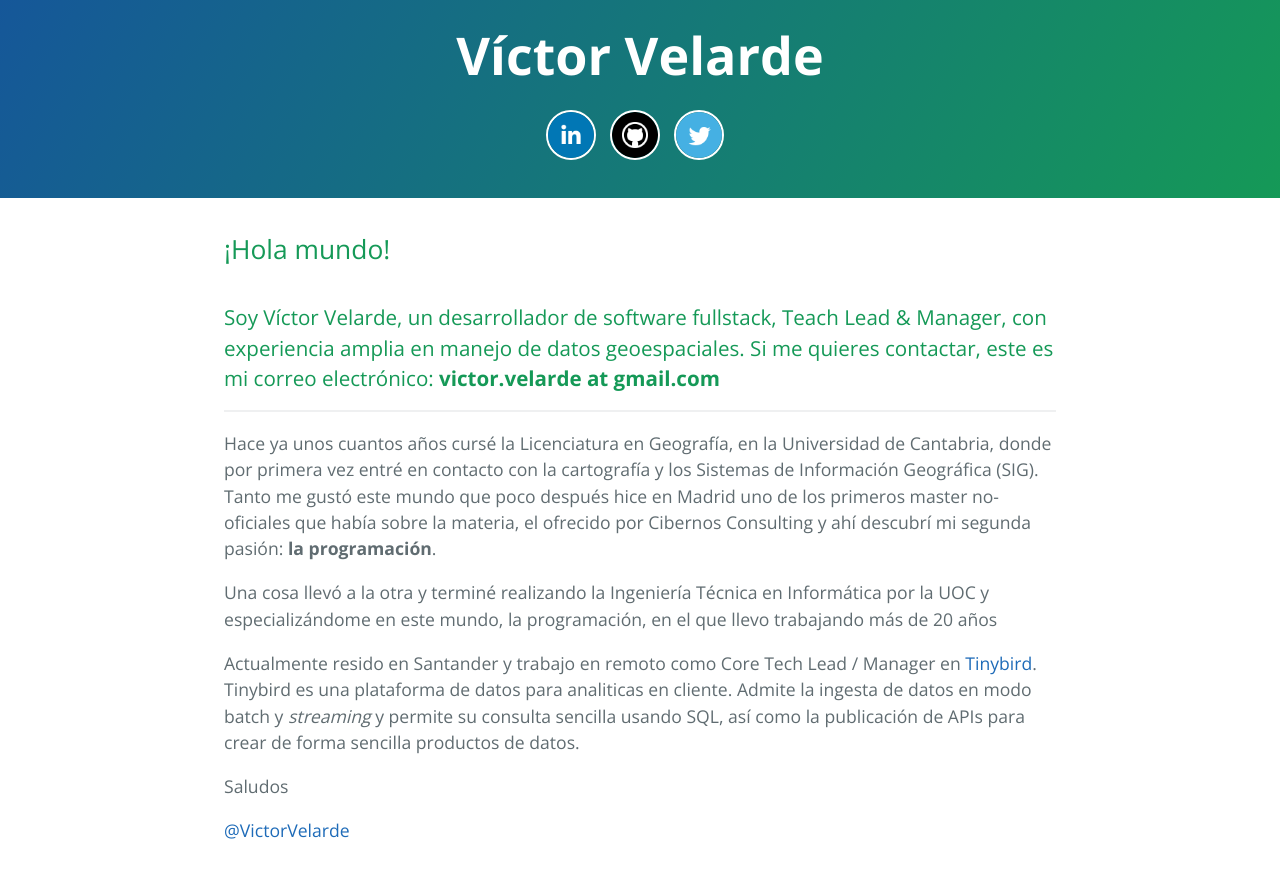
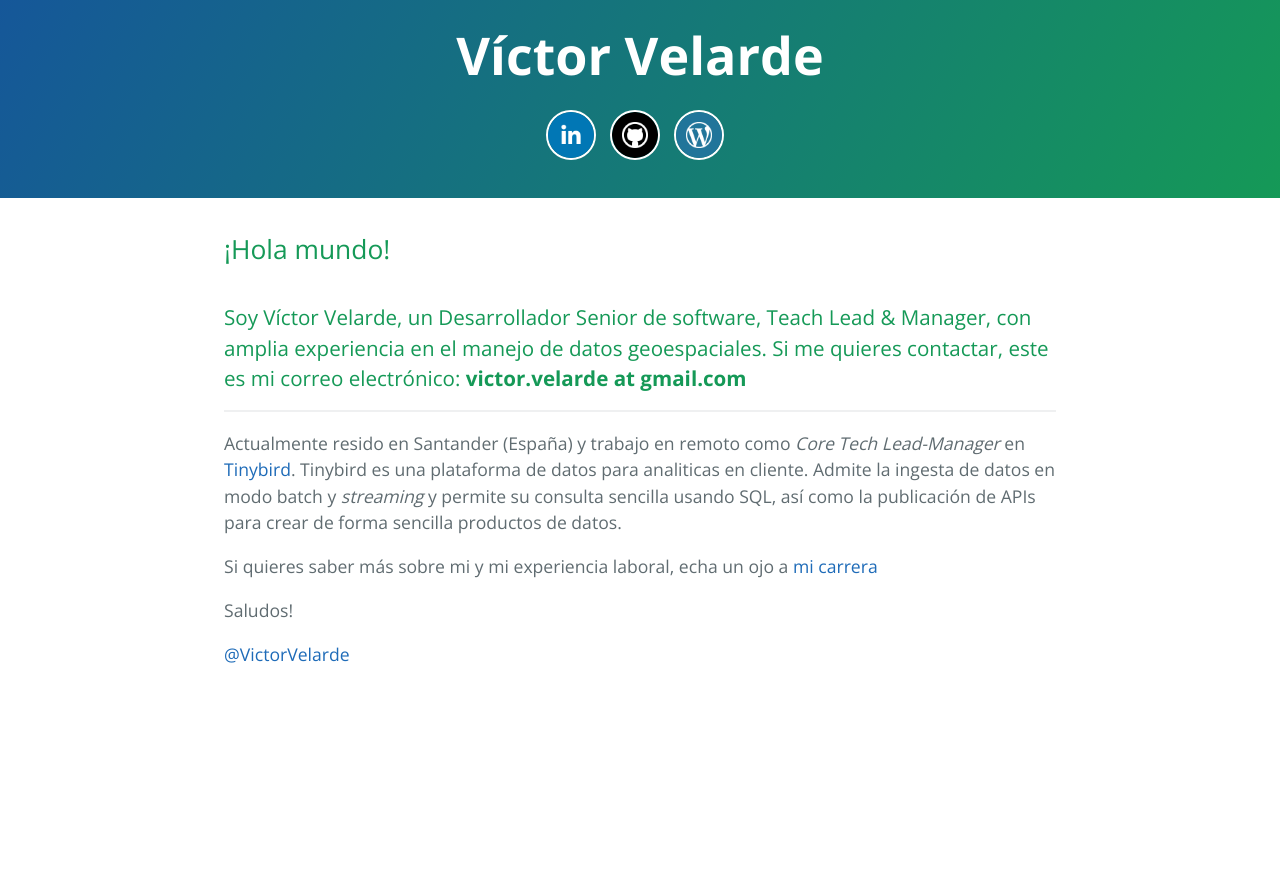
Before and after one commit to VictorVelarde/VictorVelarde.github.io, a Jekyll site: the page index.html, which Jekyll copies as it is, in a window 1280 px wide. Shown: the top 878 px of the page. Built offline with Jekyll 4.4.1, drawn with Linux system fonts in a browser that asks for light colours.

Commit message:
Update con descripción más detallada de carrera

```diff
--- a/index.html
+++ b/index.html
@@ -44,12 +44,12 @@
         <li>
           <a href="https://github.com/VictorVelarde"><img src="imgs/logos/github.png" /></a>
         </li>
+         <li>
+          <a href="http://victorvelarde.wordpress.com"><img src="imgs/logos/wordpress.png" /></a>
+        </li>
         <!-- <li>
-          <a href="http://victorvelarde.wordpress.com"><img src="imgs/logos/wordpress.png" /></a>
+          <a href="http://twitter.com/VictorVelarde"><img src="imgs/logos/twitter.png" /></a>
         </li> -->
-        <li>
-          <a href="http://twitter.com/VictorVelarde"><img src="imgs/logos/twitter.png" /></a>
-        </li>
       </ul>
     </section>
 
@@ -63,37 +63,29 @@
           ><span aria-hidden="true" class="octicon octicon-link"></span></a
         >¡Hola mundo!
       </h2>
+
       <h3>
-        Soy Víctor Velarde, un desarrollador de software fullstack, Teach Lead & Manager, con
-        experiencia amplia en manejo de datos geoespaciales. Si me quieres contactar, este es mi
+        Soy Víctor Velarde, un Desarrollador Senior de software, Teach Lead & Manager, con
+        amplia experiencia en el manejo de datos geoespaciales. Si me quieres contactar, este es mi
         correo electrónico:
         <strong>victor.velarde at gmail.com</strong>
       </h3>
+
       <hr />
 
       <p>
-        Hace ya unos cuantos años cursé la Licenciatura en Geografía, en la Universidad de
-        Cantabria, donde por primera vez entré en contacto con la cartografía y los Sistemas de
-        Información Geográfica (SIG). Tanto me gustó este mundo que poco después hice en Madrid uno
-        de los primeros master no-oficiales que había sobre la materia, el ofrecido por Cibernos
-        Consulting y ahí descubrí mi segunda pasión: <b>la programación</b>.
-      </p>
-
-      <p>
-        Una cosa llevó a la otra y terminé realizando la Ingeniería Técnica en Informática por la
-        UOC y especializándome en este mundo, la programación, en el que llevo trabajando más de 20
-        años
-      </p>
-
-      <p>
-        Actualmente resido en Santander y trabajo en remoto como Core Tech Lead / Manager en
+        Actualmente resido en Santander (España) y trabajo en remoto como <em>Core Tech Lead-Manager</em> en
         <a href="https://www.tinybird.co/">Tinybird</a>. Tinybird es una plataforma de datos para
         analiticas en cliente. Admite la ingesta de datos en modo batch y <em>streaming</em> y
         permite su consulta sencilla usando SQL, así como la publicación de APIs para crear de forma
         sencilla productos de datos.
       </p>
 
-      <p>Saludos</p>
+      <p>
+        Si quieres saber más sobre mi y mi experiencia laboral, echa un ojo a <a href="./carrera.html">mi carrera</a>
+      </p>
+
+      <p>Saludos!</p>
       <p><a href="https://github.com/VictorVelarde">@VictorVelarde</a></p>
     </section>
 
```
Also changed, not shown: carrera.html (added, +210 -0 lines).
